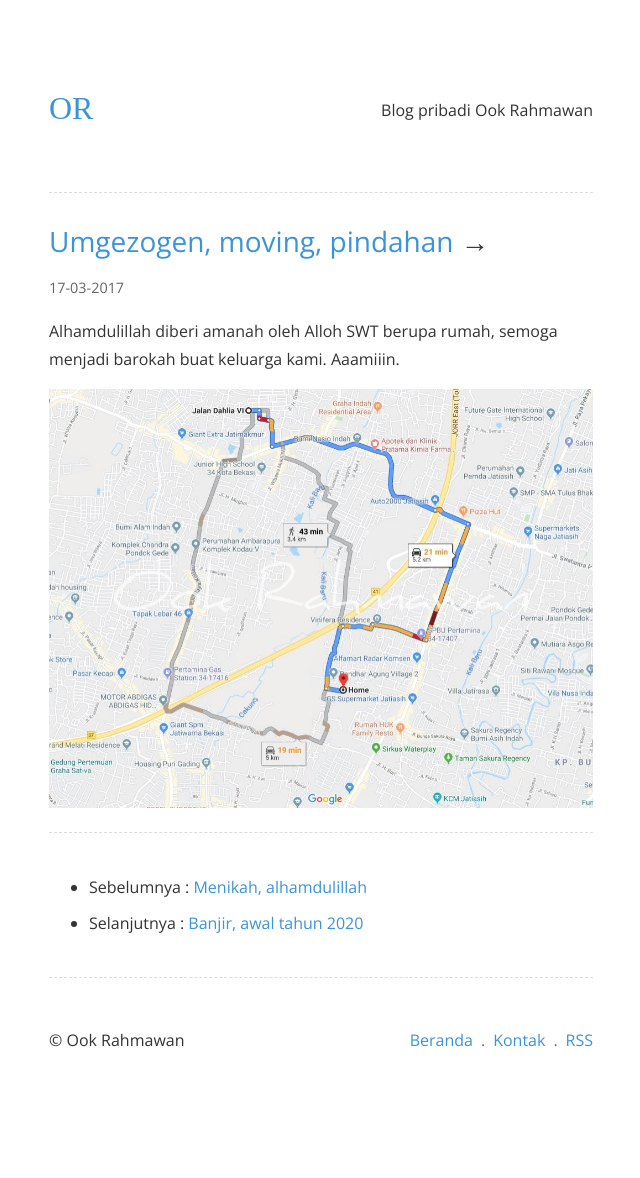
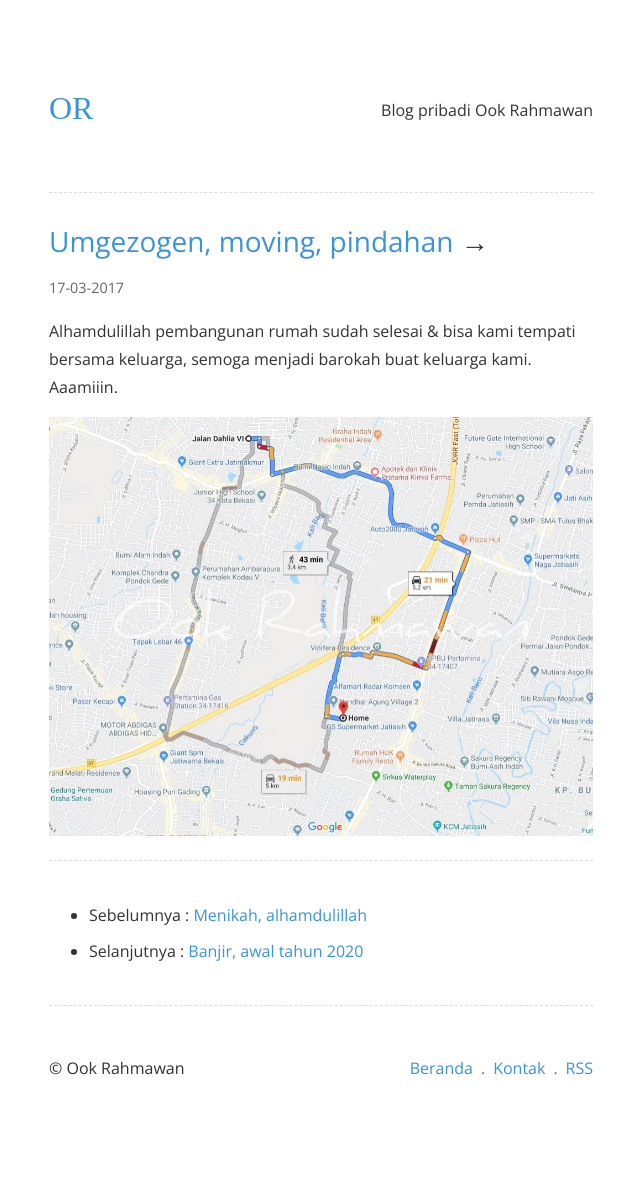
Before and after one commit to krhmwn/krhmwn.github.io, a Jekyll site: the page built from _posts/2017-03-17-umgezogen-moving-pindahan.markdown, in a window 1280 px wide. Shown: the whole page, without its empty margins (319-959 px from the left). Built offline with Jekyll 4.4.1, drawn with Linux system fonts in a browser that asks for light colours; some web fonts are replaced; before the commit the page ends 1150 px from its top, so only the background shows below that.

Commit message:
Update 16.10.2020.

```diff
--- a/_posts/2017-03-17-umgezogen-moving-pindahan.markdown
+++ b/_posts/2017-03-17-umgezogen-moving-pindahan.markdown
@@ -7,6 +7,6 @@ categories: post
 link: https://goo.gl/maps/KAjbBViheXLUhkXE6
 ---
 
-Alhamdulillah diberi amanah oleh Alloh SWT berupa rumah, semoga menjadi barokah buat keluarga kami. Aaamiiin.
+Alhamdulillah pembangunan rumah sudah selesai & bisa kami tempati bersama keluarga, semoga menjadi barokah buat keluarga kami. Aaamiiin.
 
 ![Pindahan](/img/greentown3.0.jpg)
```
